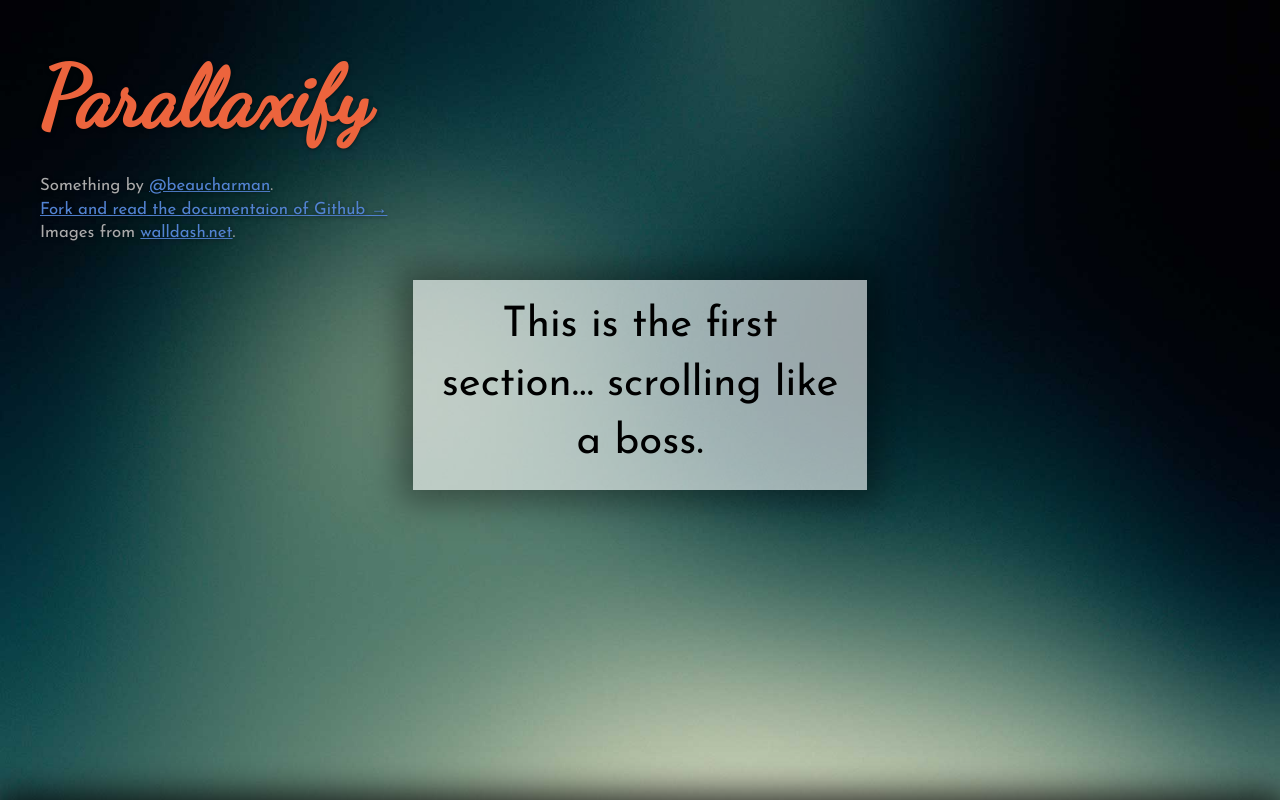
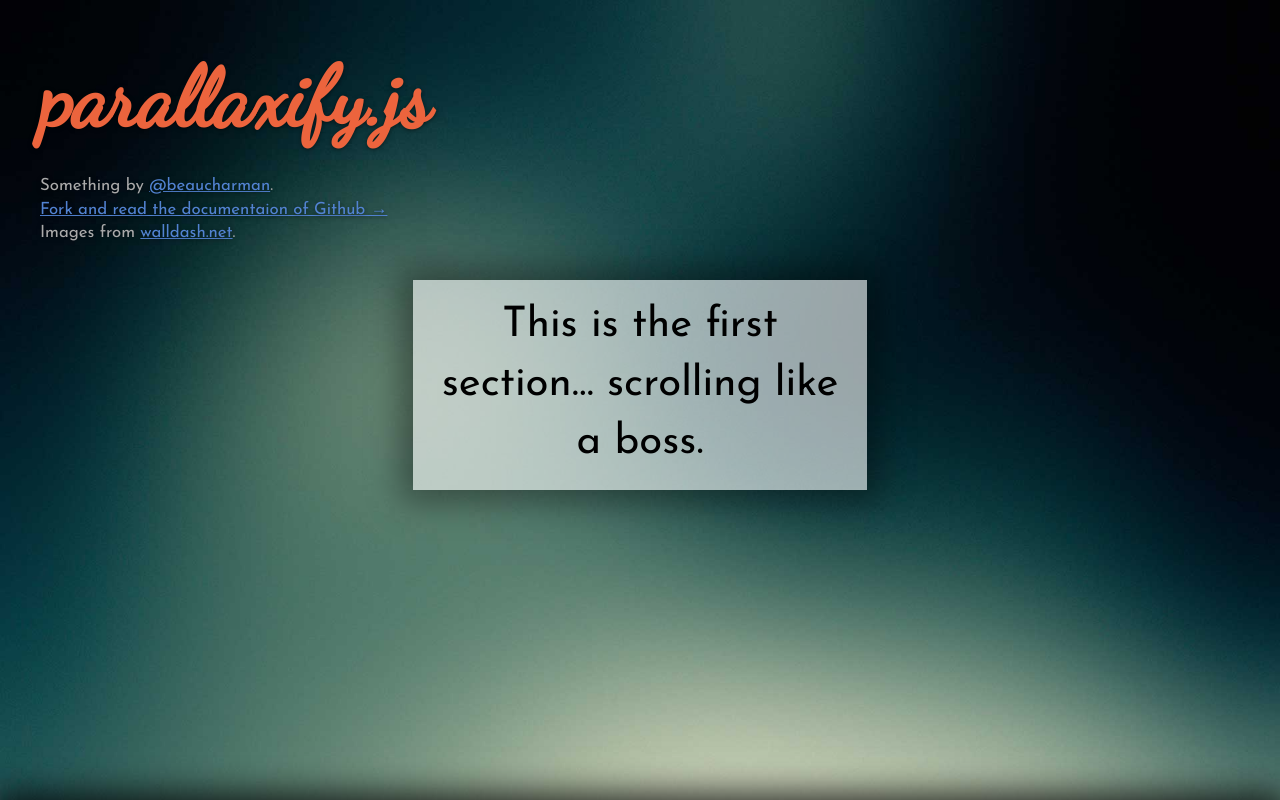
Before and after one commit to beaucharman/parallaxify.js, a plain HTML site: page index.html in a window 1280 px wide. Shown: the top 800 px of the page. Drawn offline with nearby package versions, Linux system fonts and the light colour scheme.

Commit message:
changed jquery file

```diff
--- a/index.html
+++ b/index.html
@@ -1,4 +1,4 @@
-<!DOCTYPE html>
+<!doctype html>
 <html lang="en-au">
   <head>
     <meta charset="utf-8">
@@ -23,9 +23,9 @@
   <body>
 
   <header>
-    <h1>Parallaxify</h1>
+    <h1>parallaxify.js</h1>
     <p>Something by <a href="//twitter.com/beaucharman" rel="external">@beaucharman</a>.<br>
-      <a href="https://github.com/beaucharman/parallaxify" title="View on Github" alt="external">Fork and read the documentaion of Github &rarr;</a><br>
+      <a href="https://github.com/beaucharman/parallaxify.js" title="View on Github" alt="external">Fork and read the documentaion of Github &rarr;</a><br>
       Images from <a href="http://walldash.net/" rel="external" title="visit walldash.net">walldash.net</a>.</p>
   </header>
 
@@ -41,17 +41,8 @@
       <article>Third section here. No parallax for me today, thanks.</article>
     </section>
 
-    <!--[if lt IE 7]>
-    <p class="chromeframe">
-      You are using an <strong>outdated</strong> browser.
-      Please <a href="http://browsehappy.com/">upgrade your browser</a> or
-      <a href="http://www.google.com/chromeframe/?redirect=true">activate Google Chrome Frame</a>
-      to improve your experience.
-    </p>
-    <![endif]-->
-
     <script src="//ajax.googleapis.com/ajax/libs/jquery/1/jquery.min.js"></script>
-    <script src="jQuery.parallaxify.js"></script>
+    <script src="jquery.parallaxify.js"></script>
     <script>
     /**
      * Firstly, make all the panels the same height as the initial window load size, and then
--- a/jQuery.parallaxify.js
+++ b/jQuery.parallaxify.js
@@ -1,7 +1,7 @@
 /**
  * parallaxify.js
  * ========================================================================
- * jQuery.parallaxify.js
+ * jquery.parallaxify.js
  * @version 1.0 | May 8th 2013
  * @author  Beau Charman | @beaucharman | http://www.beaucharman.me
  * @link    https://github.com/beaucharman/parallaxify
@@ -47,7 +47,7 @@
  * @author  Beau Charman | @beaucharman | http://www.beaucharman.me
  * @link    https://github.com/beaucharman/parallaxify
  * @param   {object}
- *    {integer} height | percentage eg 0.5
+ *   {integer} height | percentage eg 0.5
  *
  * Change the target elements height to be that of the window's
  * ======================================================================== */
```
Also changed, not shown: 1 other file.
